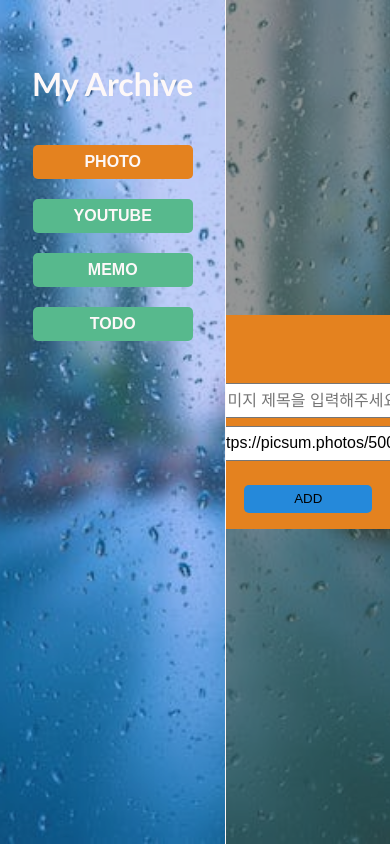
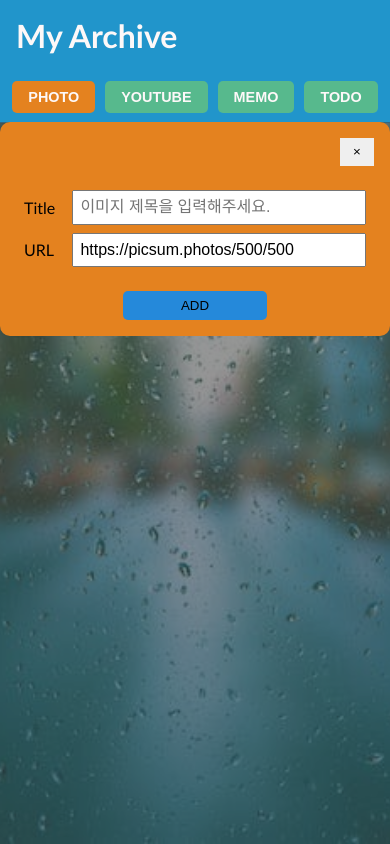
Before and after one commit to minQAn/typescript-notion-project, a plain HTML site: page index.html in a window 390 px wide. Both pictures are taken after a click on the button "PHOTO". Drawn offline with Linux system fonts and the light colour scheme.

Commit message:
make responsible website

```diff
--- a/style/style.css
+++ b/style/style.css
@@ -38,7 +38,7 @@ body {
 /* -- Menu-left -- */
 .menu {
   flex: 1 1 20%;
-  border-right: 1px solid var(--text-secondary-color);
+  /* border-right: 1px solid var(--text-secondary-color); */
   height: 100vh;
   position: sticky;
   left: 0;
@@ -355,3 +355,82 @@ body {
 .drop-area {
   border: 3px solid var(--accent-color);
 }
+
+/* Resposible */
+
+@media only screen and (max-width: 768px) {
+  /* app */
+  .app {
+    flex-direction: column;
+  }
+
+  body {
+    min-height: 100vh;
+    height: 100%;
+    overflow: auto;
+  }
+
+  .menu {
+    background-color: var(--bg-accent-color);
+    z-index: 1;
+  }
+
+  .menu .menu__title {
+    padding: 1rem;
+    margin: 0;
+  }
+
+  .menu .control-panel {
+    flex-direction: row;
+    justify-content: center;
+    gap: 10px;
+  }
+
+  .menu .control-panel li .create-button {
+    width: 100%;
+    font-size: 0.9rem;
+  }
+
+  /* page */
+  .page {
+    flex-direction: column;
+    padding: 1rem;
+    position: initial;
+    height: auto;
+  }
+
+  .page-section {
+    flex: 0;
+    width: 100%;
+    margin-bottom: 1.2rem;
+  }
+
+  /* except the last element */
+  .page-section:not(:last-of-type) {
+    margin-right: 0;
+  }
+
+  /* when the page section exists only one */
+  .page-section:only-of-type {
+    flex: 0;
+  }
+
+  .dialog {
+      position: fixed;  /* relative to page class to be placed to the right */
+      top: 121.5px;
+      align-items: flex-start;
+  }
+  .dialog__container {
+    display: flex;
+    flex-direction: column;
+    background-color: var(--accent-color);
+    width: 25rem;
+    border-radius: 10px;
+    padding: 1em;
+  }
+
+
+
+
+
+}
```
Also changed, not shown: assets/draggable_icon.png (added), 1 other file.
